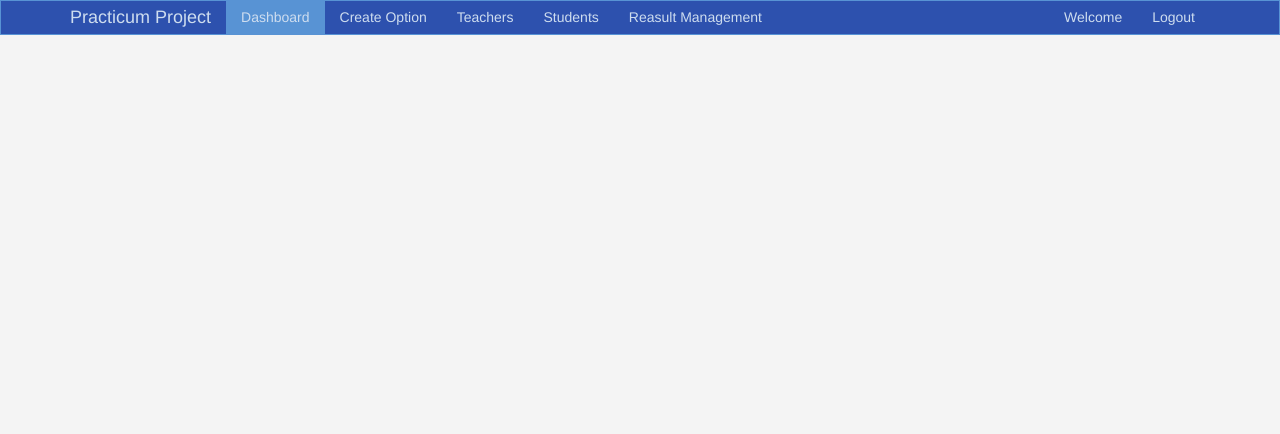
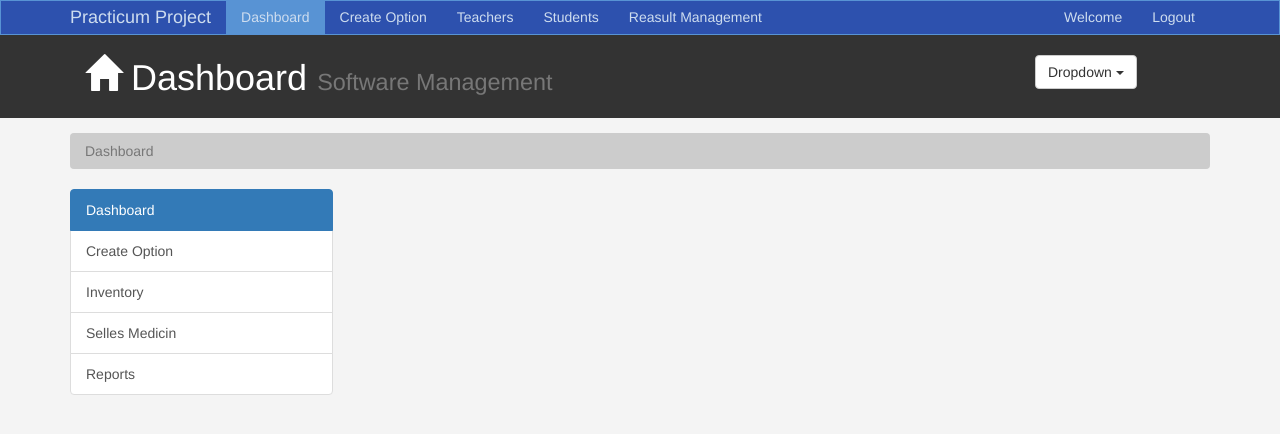
Before and after one commit to bmmahmud/pharmacy_CodeIgniter, a PHP site: page / in a window 1280 px wide. Shown: the top 434 px of the page. Run offline with PHP 8.4, Linux system fonts and the light colour scheme.

Commit message:
header and list items

```diff
--- a/assets/css/style.css
+++ b/assets/css/style.css
@@ -13,6 +13,7 @@ body {
   padding-bottom: 0 !important;
   height: 33px;
 }
+
 /* nav bar color fixing*/
 .navbar-default {
   background-color: #2d51ae;
@@ -68,6 +69,33 @@ body {
   color: #ceddef;
 }
 
+/*Custom*/
+.main-color-bg {
+  background-color: #2d51ae !important;
+  border-color: #5893d4 !important;
+  color: #f4f4f4;
+}
+
+/*Header*/
+#header {
+  background: #333333;
+  color: #ffffff;
+  padding-bottom: 10px;
+  margin-bottom: 15px;
+}
+#header .create {
+  padding-top: 20px;
+}
+
+/*breadcrumb*/
+.breadcrumb {
+  background: #cccccc;
+  color: #333333;
+}
+.breadcrumb a {
+  color: #333333;
+}
+
 /*
 @media (max-width: 991px) {
   .navbar-expand-lg .navbar-nav .show .dropdown-menu .dropdown-item {
--- a/index.html
+++ b/index.html
@@ -45,7 +45,64 @@
         <!--/.nav-collapse -->
       </div>
     </nav>
+    <!--/.nav End -->
 
+    <header id="header">
+      <div class="container">
+        <div class="col-md-10">
+          <h1>
+            <span class="glyphicon glyphicon-home" aria-hidden="true"></span>
+            Dashboard <small>Software Management</small>
+          </h1>
+        </div>
+        <div class="col-md-2">
+          <div class="dropdown create">
+            <button
+              class="btn btn-default dropdown-toggle"
+              type="button"
+              id="dropdownMenu1"
+              data-toggle="dropdown"
+              aria-haspopup="true"
+              aria-expanded="true"
+            >
+              Dropdown <span class="caret"></span>
+            </button>
+            <ul class="dropdown-menu" aria-labelledby="dropdownMenu1">
+              <li><a href="#">Action</a></li>
+              <li><a href="#">Another action</a></li>
+              <li><a href="#">Something else here</a></li>
+              <li role="separator" class="divider"></li>
+              <li><a href="#">Separated link</a></li>
+            </ul>
+          </div>
+        </div>
+      </div>
+    </header>
+
+    <section id="breadcrumb">
+      <div class="container">
+        <ol class="breadcrumb">
+          <li class="active">Dashboard</li>
+        </ol>
+      </div>
+    </section>
+
+    <section id="main">
+      <div class="container">
+        <div class="row">
+          <div class="col-md-3">
+            <div class="list-group">
+              <a href="#" class="list-group-item active"> Dashboard </a>
+              <a href="#" class="list-group-item">Create Option</a>
+              <a href="#" class="list-group-item">Inventory</a>
+              <a href="#" class="list-group-item">Selles Medicin</a>
+              <a href="#" class="list-group-item">Reports</a>
+            </div>
+          </div>
+          <div class="col-md-3"></div>
+        </div>
+      </div>
+    </section>
     <!-- /.container -->
 
     <!-- Bootstrap core JavaScript
```
